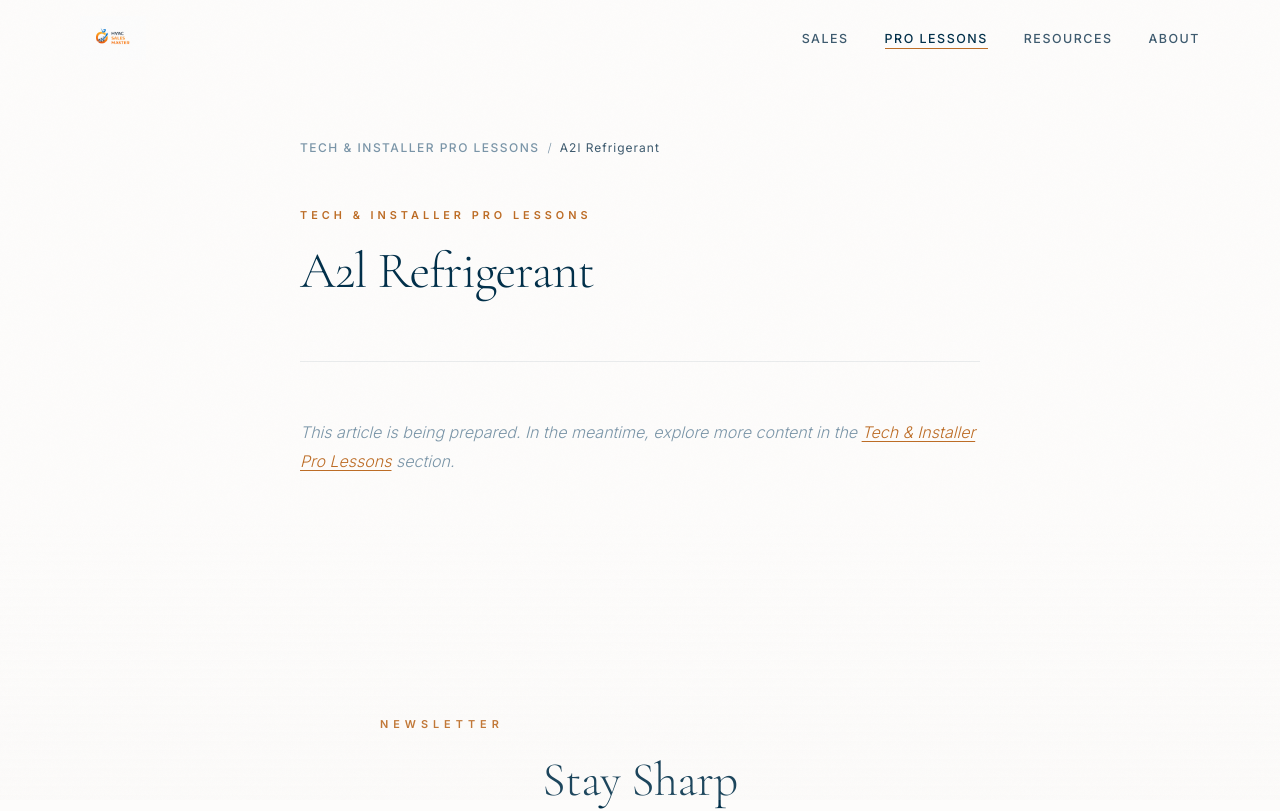
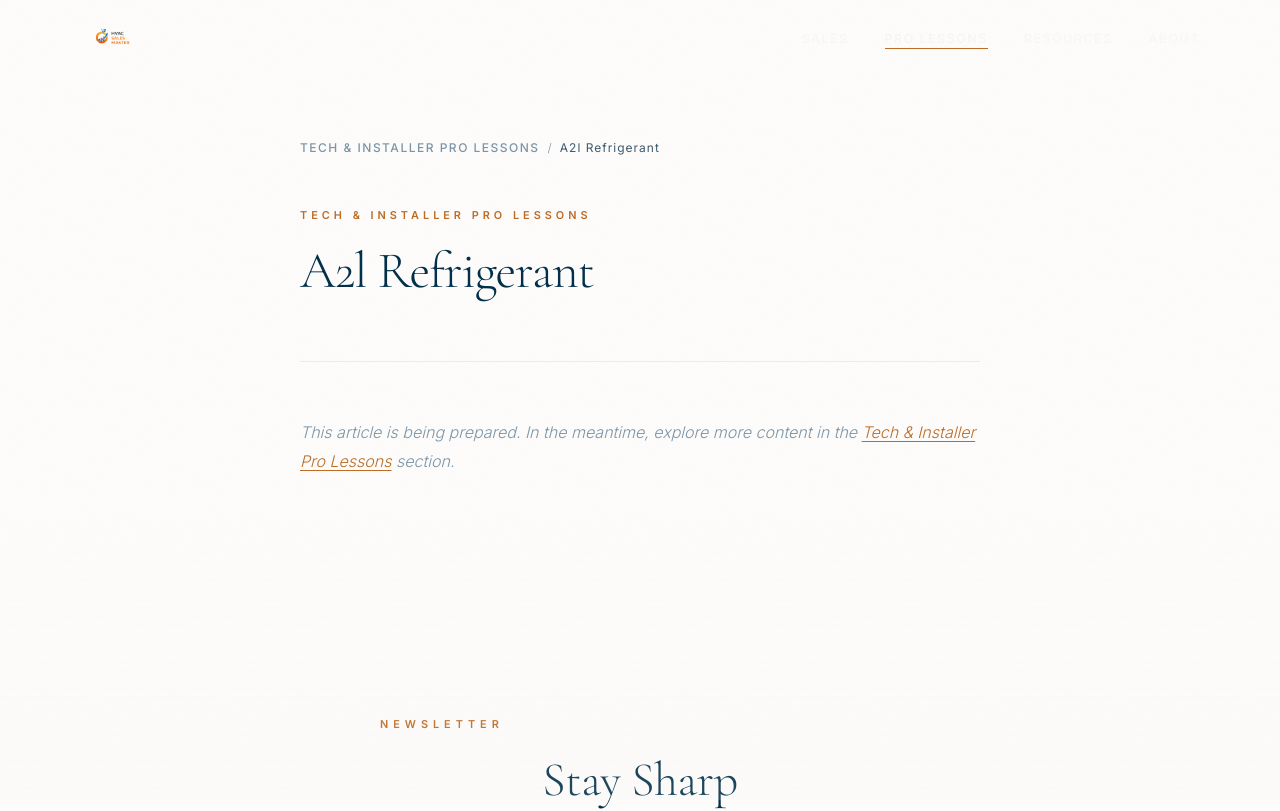
Before and after one commit to Ishack94/HVAC-sales-master, a React (Vite) app: page /pro-lessons/a2l-refrigerant in a window 1280 px wide. Shown: the top 811 px of the page. Built offline with nearby package versions, Linux system fonts and the light colour scheme.

Commit message:
dark hero + bigger logo

```diff
--- a/src/components/Layout/Header.module.css
+++ b/src/components/Layout/Header.module.css
@@ -50,7 +50,7 @@
   font-weight: 500;
   letter-spacing: 1.5px;
   text-transform: uppercase;
-  color: var(--text-secondary);
+  color: rgba(246, 245, 243, 0.75);
   transition: color 0.2s ease;
   position: relative;
 }
@@ -69,7 +69,7 @@
 }
 
 .link:hover {
-  color: var(--navy);
+  color: #f6f5f3;
 }
 
 .link:hover::after,
@@ -78,7 +78,7 @@
 }
 
 .link.active {
-  color: var(--navy);
+  color: #f6f5f3;
 }
 
 /* Hamburger */
```
Also changed, not shown: src/assets/logo.png.
